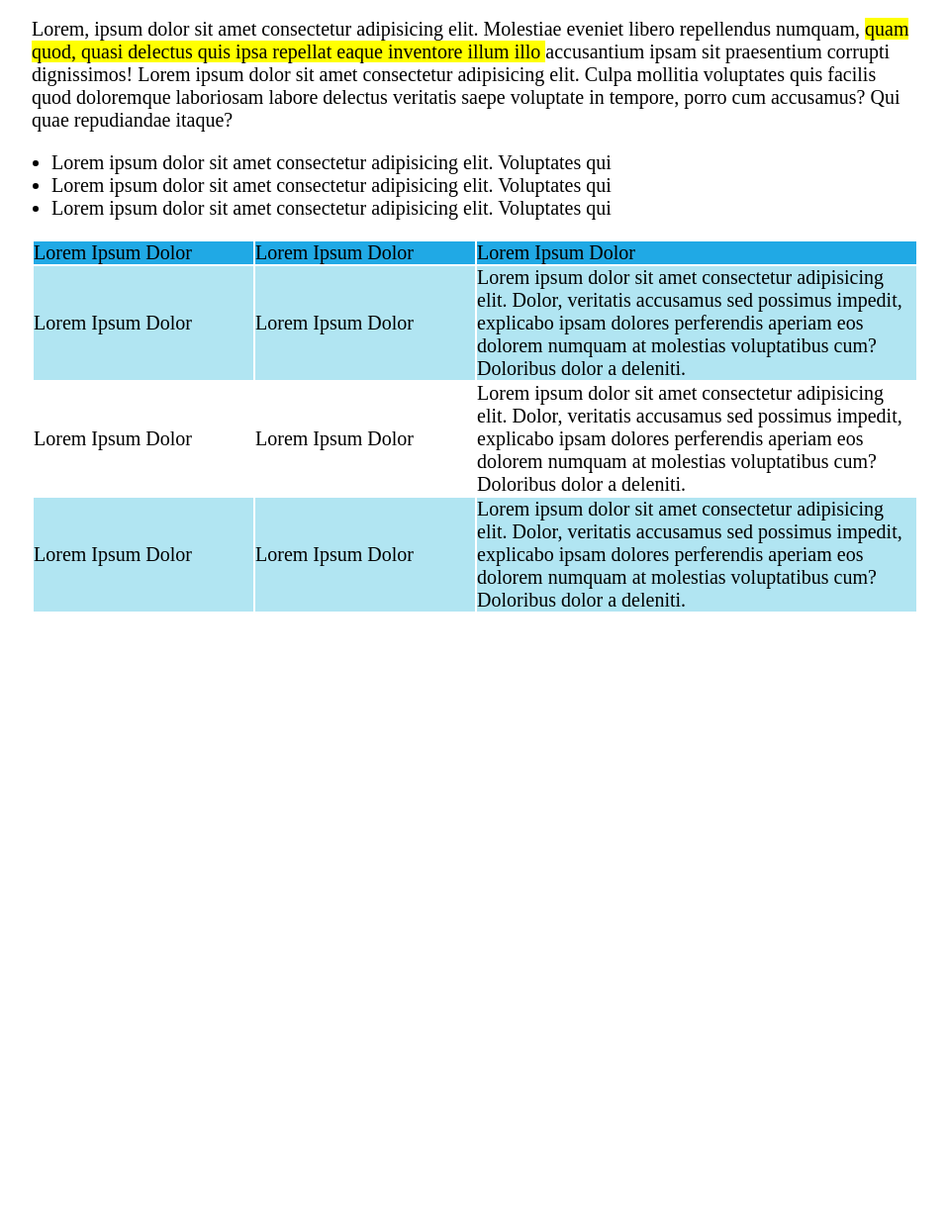
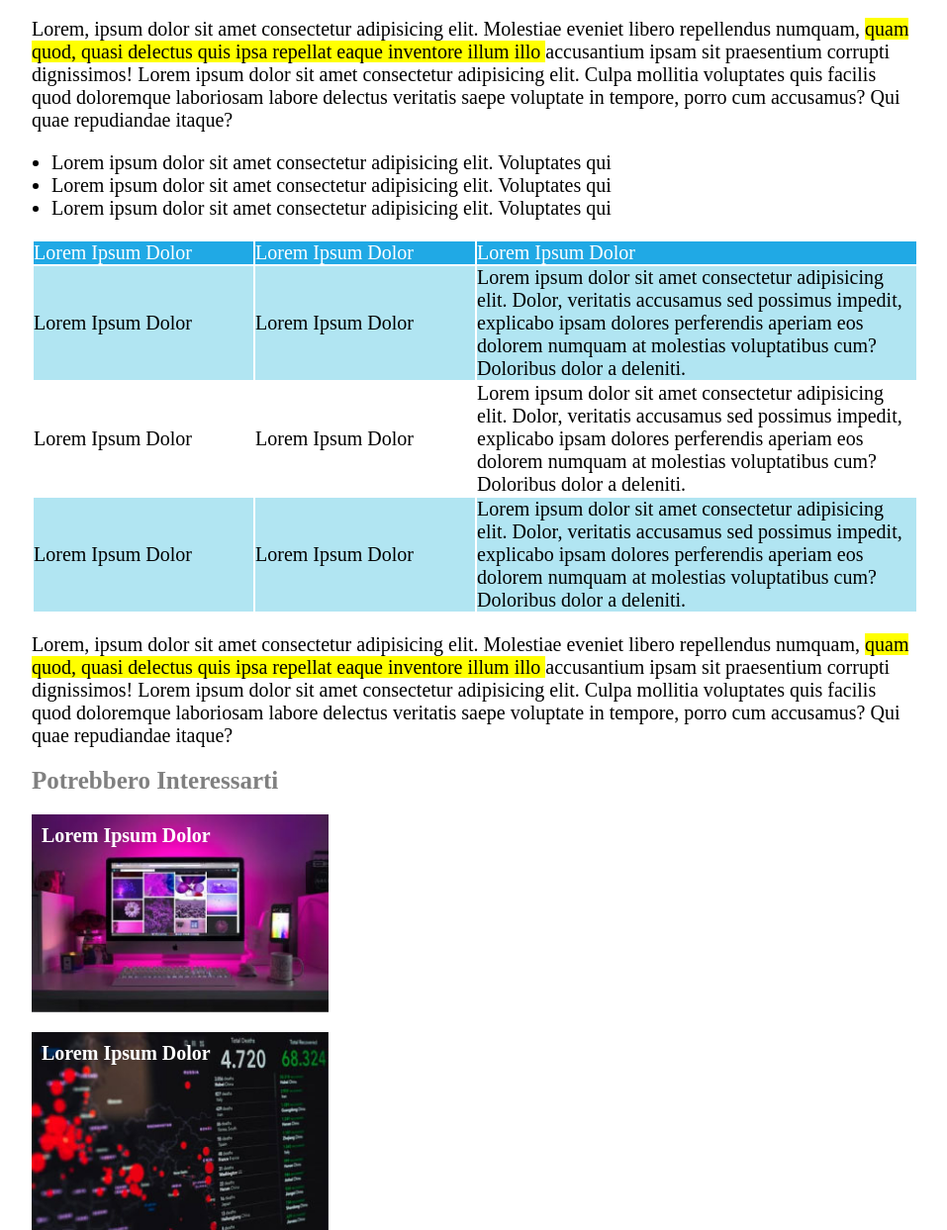
Before and after one commit to TALEX1995/html-css-booleaner, a plain HTML site: page index.html in a window 1280 px wide. Shown: the part 1109-2352 px from the top of the page at 99% size, without its empty margins (160-1117 px from the left). Before the commit the page ends 1729 px from the top, so only its background shows below. Drawn offline with Linux system fonts and the light colour scheme.

Commit message:
End Main

```diff
--- a/css/style.css
+++ b/css/style.css
@@ -29,7 +29,7 @@ h1 {
     margin-top: 30px;
 }
 
-address {
+address, h3 {
     font-style: normal;
     font-size: 25px;
     color: #808080;
@@ -85,3 +85,33 @@ thead {
 tbody > tr:first-child, tr:nth-child(3) {
     background-color: #b1e5f2;
 }
+
+h3 {
+    margin-bottom: 20px;
+}
+
+.container-2 {
+    background-image: url(../img/monitor.jpg);
+}
+
+.white-text {
+    color: white;
+}
+
+.aaa.white-text {
+    font-size: 20px;
+    font-weight: 800;
+    padding-top: 10px;
+    padding-left: 10px;
+}
+
+.container-3 {
+    margin-top: 20px;
+    background-image: url(../img/graph.jpg);
+}
+
+.container-2, .container-3 {
+    width: 300px;
+    height: 200px;
+    background-size: cover;
+}
--- a/index.html
+++ b/index.html
@@ -39,7 +39,7 @@
                 <p>Lorem, ipsum dolor sit amet consectetur adipisicing elit. Molestiae eveniet libero repellendus numquam, <span class="yellow-text">quam quod, quasi delectus quis ipsa repellat eaque inventore illum illo </span>accusantium ipsam sit praesentium corrupti dignissimos! Lorem ipsum dolor sit amet consectetur adipisicing elit. Culpa mollitia voluptates quis facilis quod doloremque laboriosam labore delectus veritatis saepe voluptate in tempore, porro cum accusamus? Qui quae repudiandae itaque?</p>
             </section>
 
-            <section>
+            <section id="unordered-list">
                 <ul>
                     <li>Lorem ipsum dolor sit amet consectetur adipisicing elit. Voluptates qui </li>
                     <li>Lorem ipsum dolor sit amet consectetur adipisicing elit. Voluptates qui </li>
@@ -47,13 +47,13 @@
                 </ul>
             </section>
 
-            <section>
+            <section id="table">
                 <table>
                     <thead>
                         <tr>
-                            <td class="first-and-second-cell">Lorem Ipsum Dolor</td>
-                            <td class="first-and-second-cell">Lorem Ipsum Dolor</td>
-                            <td class="third-cell">Lorem Ipsum Dolor</td>
+                            <td class="first-and-second-cell white-text">Lorem Ipsum Dolor</td>
+                            <td class="first-and-second-cell white-text">Lorem Ipsum Dolor</td>
+                            <td class="third-cell white-text">Lorem Ipsum Dolor</td>
                         </tr>
                     </thead>
 
@@ -75,14 +75,25 @@
                         </tr>
                     </tbody>
                 </table>
+            </section>
+
+            <section>
+                <p>Lorem, ipsum dolor sit amet consectetur adipisicing elit. Molestiae eveniet libero repellendus numquam, <span class="yellow-text">quam quod, quasi delectus quis ipsa repellat eaque inventore illum illo </span>accusantium ipsam sit praesentium corrupti dignissimos! Lorem ipsum dolor sit amet consectetur adipisicing elit. Culpa mollitia voluptates quis facilis quod doloremque laboriosam labore delectus veritatis saepe voluptate in tempore, porro cum accusamus? Qui quae repudiandae itaque?</p>
+            </section>
+
+            <section id="interesting-things">
+
+                <h3>Potrebbero Interessarti</h3>
+                <div class="container-2">
+                    <div class="aaa white-text">Lorem Ipsum Dolor</div>
+                </div>
+
+                <div class="container-3">
+                    <div class="aaa white-text">Lorem Ipsum Dolor</div>
+                </div>
 
             </section>
         </main>
-
-
-
-
-
     </div>
 </body>
 </html>
```
